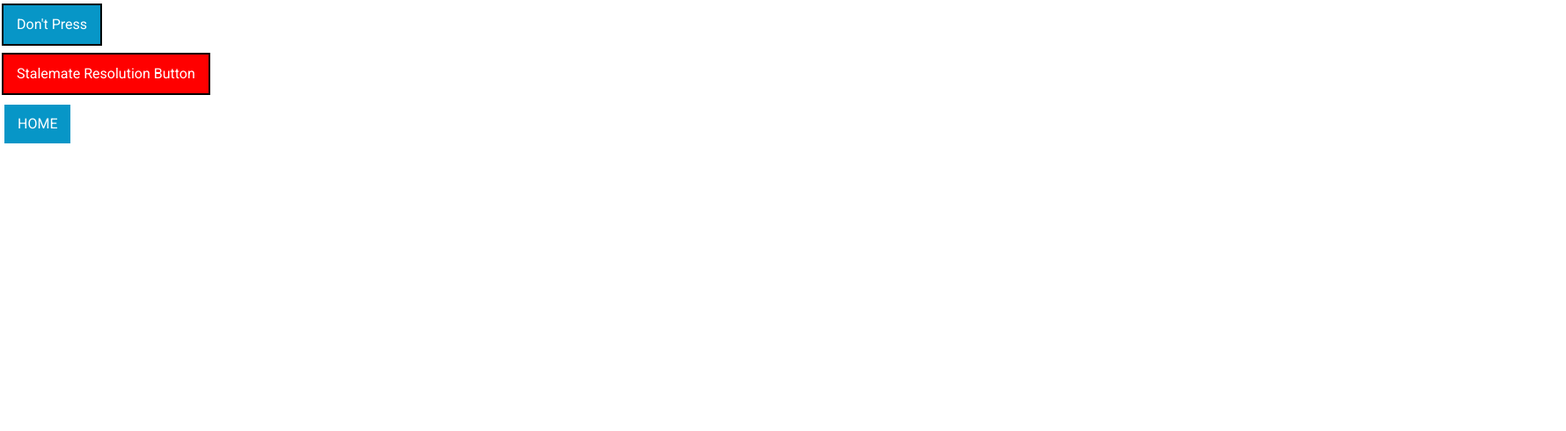
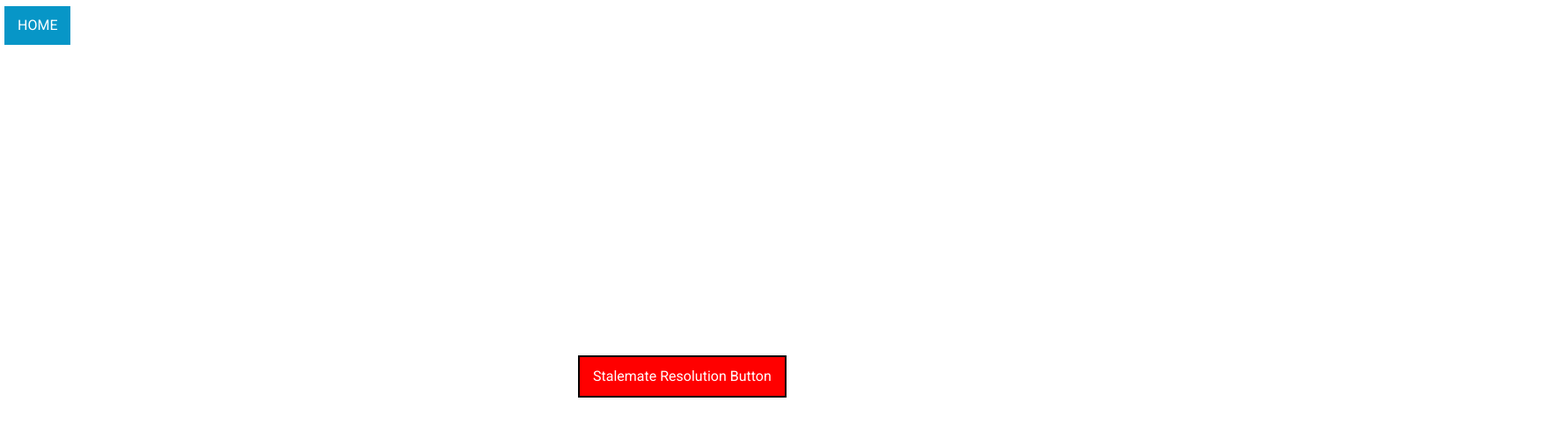
Before and after one commit to kylesmart99/Internship-Project, an Angular app in the folder The Project/InternshipProject/: page /buttons in a window 1280 px wide. Shown: the top 490 px of the page at 88% size, 1780 px wide, since content can reach past the window. Built offline with nearby package versions, Linux system fonts and the light colour scheme.

Commit message:
Added more styling to the buttons.

```diff
--- a/The Project/InternshipProject/src/app/button-pressing/button-pressing.component.html
+++ b/The Project/InternshipProject/src/app/button-pressing/button-pressing.component.html
@@ -1,7 +1,5 @@
-<button class="button">Don't Press</button>
-
-<div>
-  <button class="stalemate-button">Stalemate Resolution Button</button>
+<div class="container">
+  <button class="stalemate-button center">Stalemate Resolution Button</button>
 </div>
 
 <div>
--- a/The Project/InternshipProject/src/styles.css
+++ b/The Project/InternshipProject/src/styles.css
@@ -28,3 +28,17 @@ body { margin: 0; font-family: Roboto, "Helvetica Neue", sans-serif; }
   margin: 4px 2px;
   cursor: pointer;
 }
+
+.container{
+  margin-left: auto;
+  margin-right: auto;
+  position: absolute;
+  margin: 0;
+  top: 50%;
+  left: 50%;
+}
+
+.center {
+  margin: 0;
+  position: absolute;
+}
```
